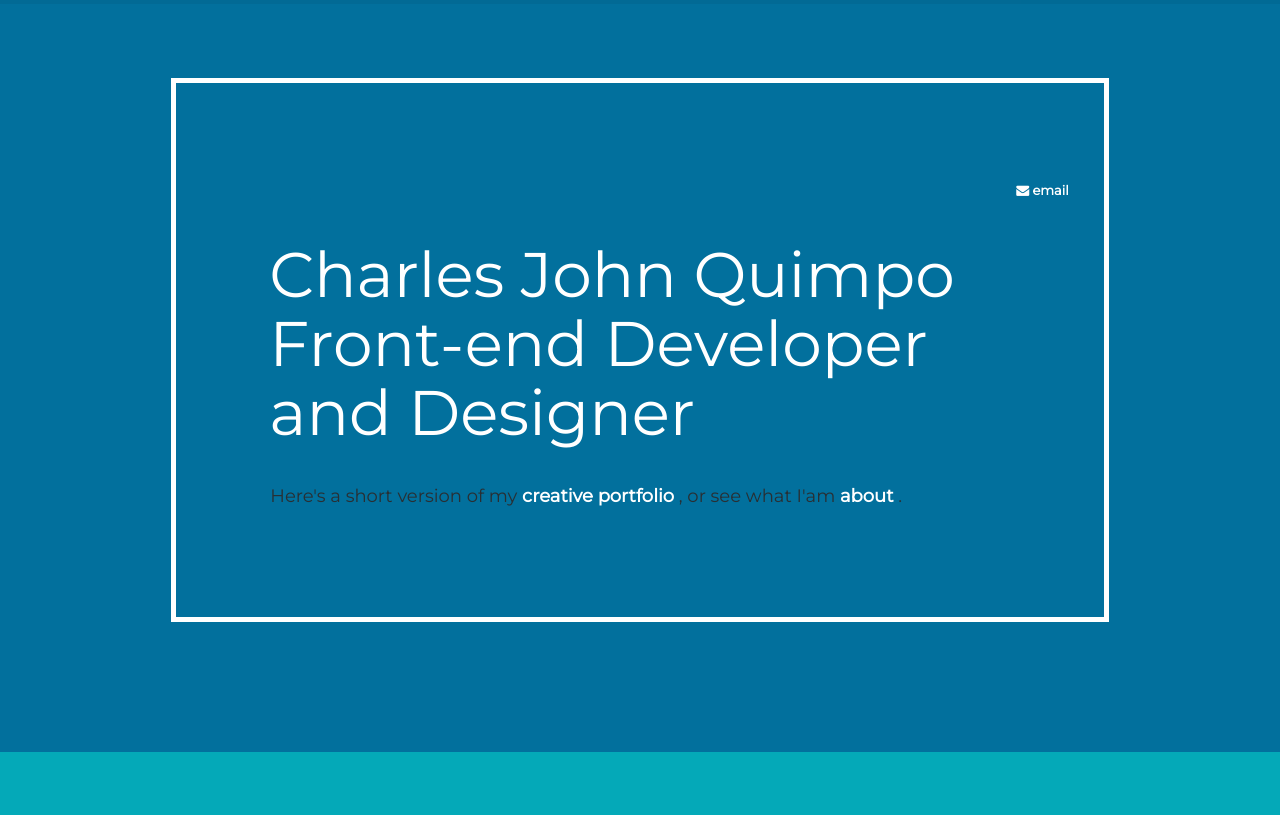
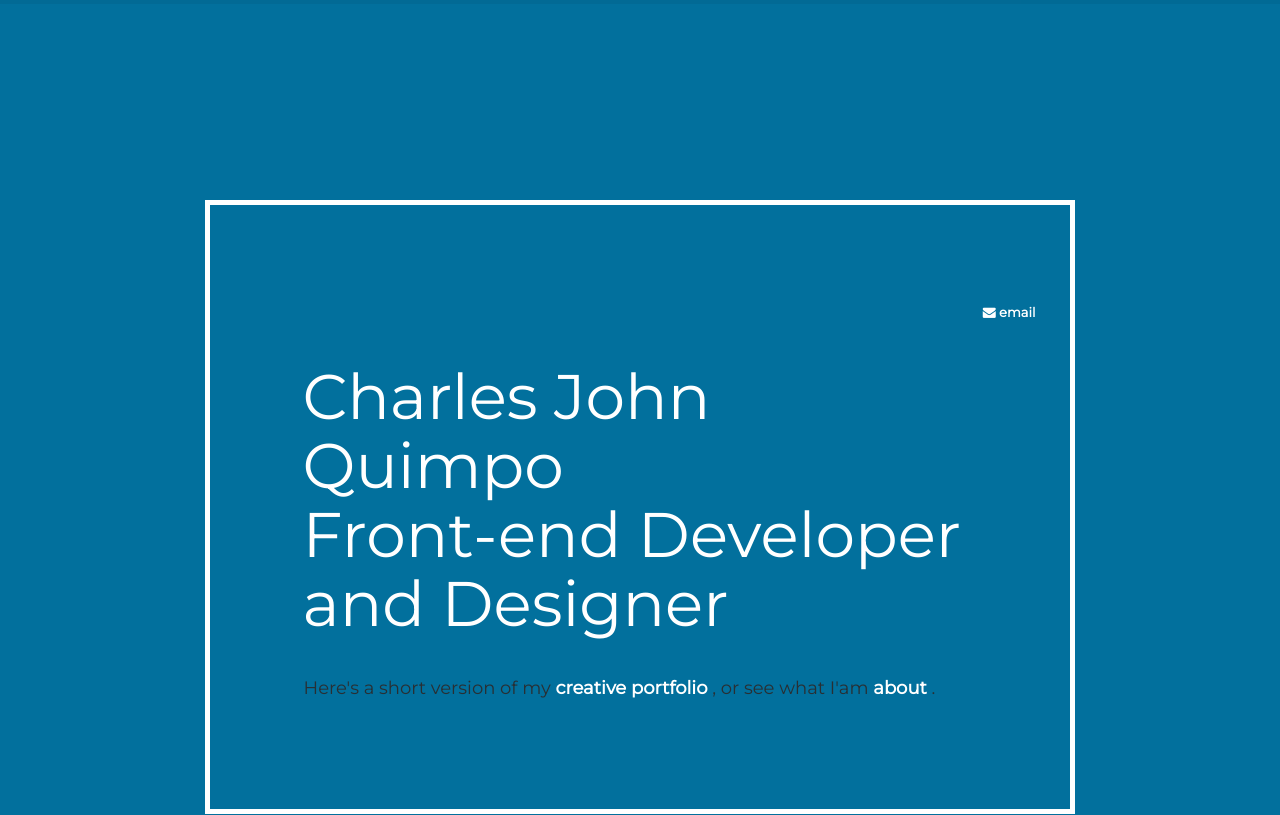
Before and after one commit to quimpoTuitt/developerportfolio, a plain HTML site: page index.html in a window 1280 px wide. Shown: the top 815 px of the page. Drawn offline with nearby package versions, Linux system fonts and the light colour scheme; a web font is replaced by a local one.

Commit message:
final-up

```diff
--- a/css/style.css
+++ b/css/style.css
@@ -41,8 +41,10 @@
 #rowjumbo {
 	width: 1125px;
 	margin: 0 auto;
-	padding-top: 30px;
+	padding-top: 100px;
 	padding-bottom: 100px;
+	padding-left: 40px;
+	padding-right: 40px;
 }
 
 #name {
@@ -60,7 +62,8 @@
 }
 
 #top {
-	padding-bottom: 30px;
+	padding-top: 100px;
+	padding-bottom: 100px;
 }
 
 
```
